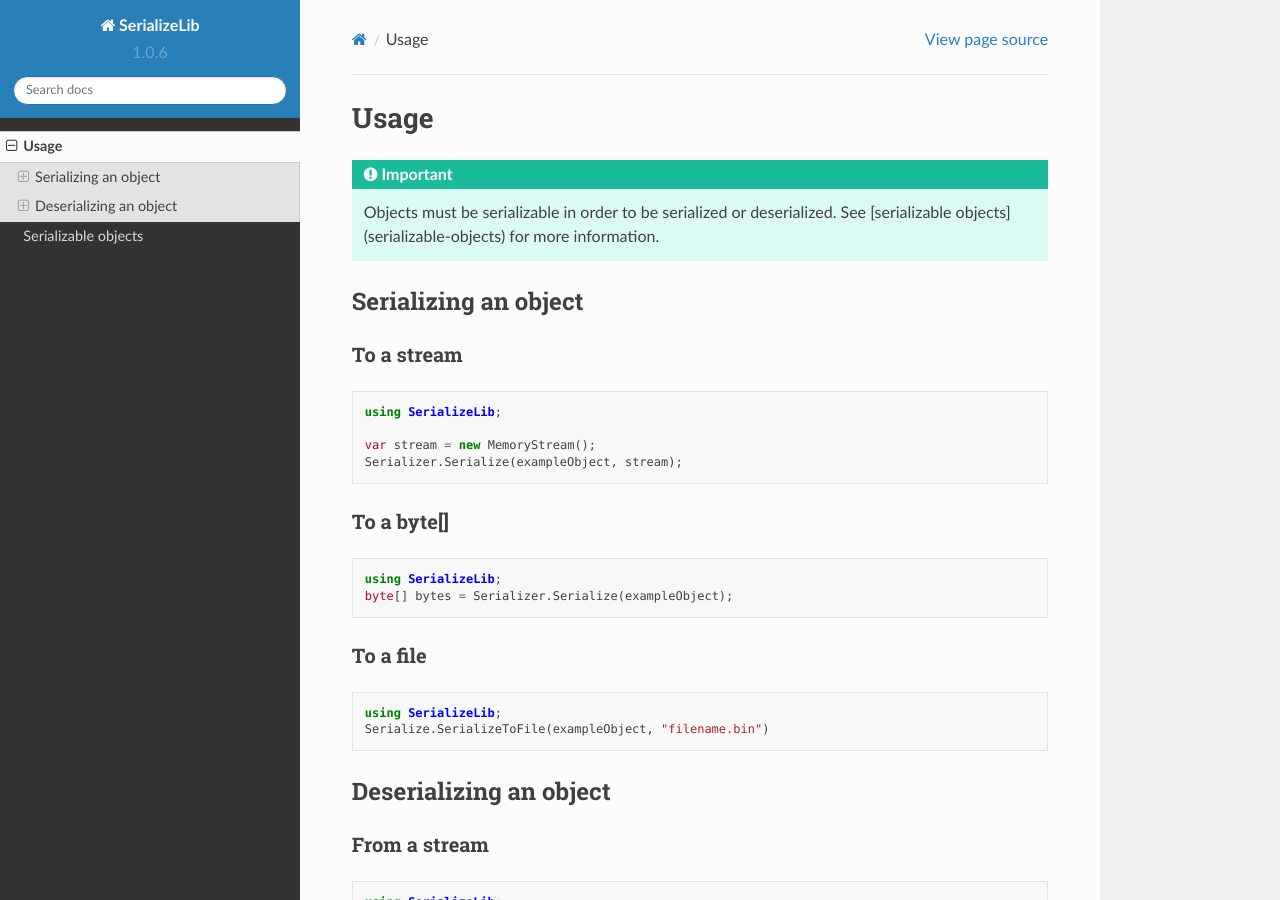
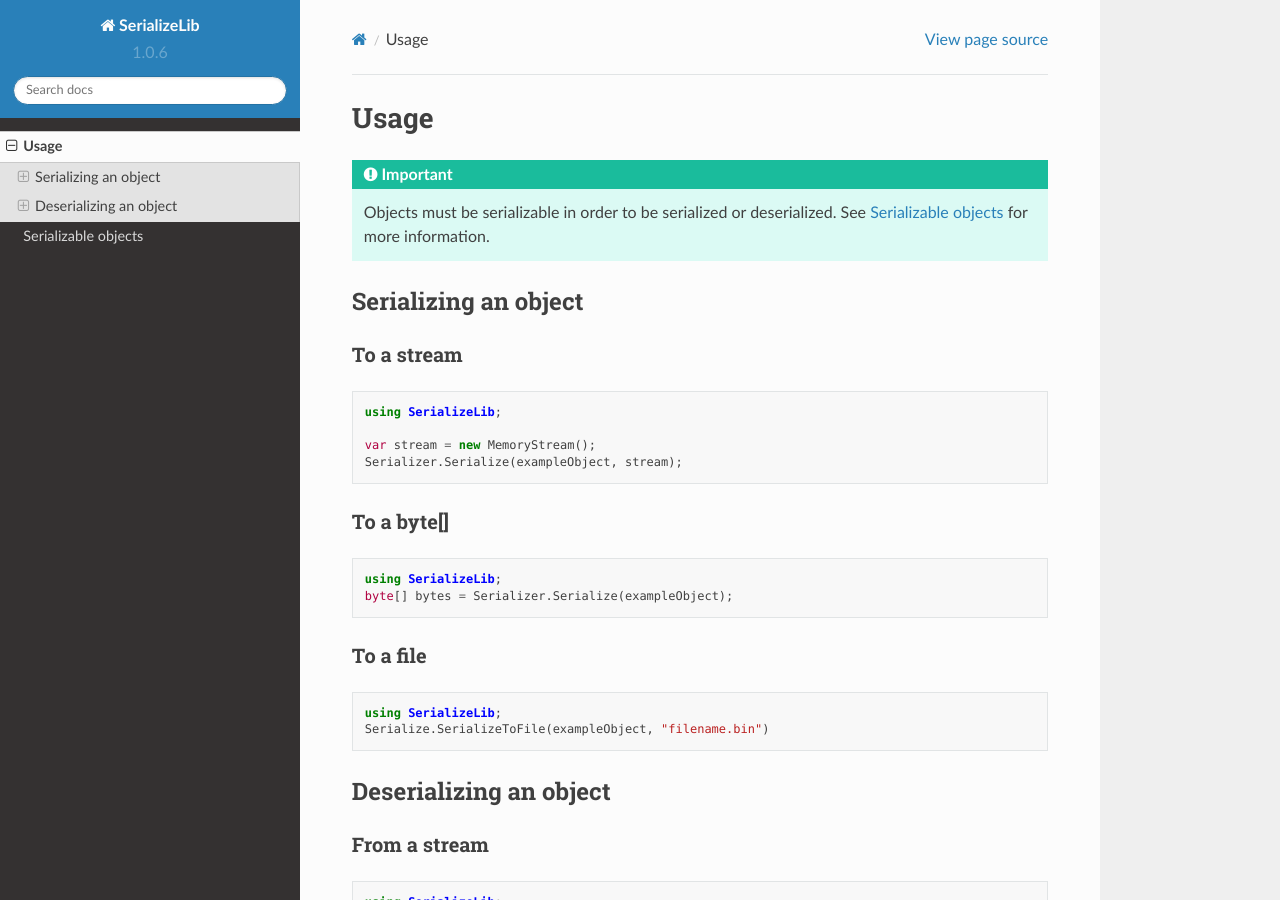
Before and after one commit to Mylo-Softworks/SerializeLib-docs, a Sphinx documentation site: the page built from docs/source/usage.rst, in a window 1280 px wide and 900 px high. Built offline with Sphinx 7.4.7 and the Read the Docs theme 2.0.0, drawn with Linux system fonts in a browser that asks for light colours; some of the changed lines change nothing that is shown.

Commit message:
Fix link reference

```diff
--- a/docs/source/conf.py
+++ b/docs/source/conf.py
@@ -16,6 +16,7 @@ extensions = [
     'sphinx.ext.doctest',
     'sphinx.ext.intersphinx',
     'sphinx_tabs.tabs',
+    'sphinx.ext.autosectionlabel',
 ]
 
 sphinx_tabs_disable_tab_closing = True
--- a/docs/source/usage.rst
+++ b/docs/source/usage.rst
@@ -3,7 +3,7 @@ Usage
 
 .. important::
     Objects must be serializable in order to be serialized or deserialized.
-    See [serializable objects](serializable-objects) for more information.
+    See :ref:`serializable objects` for more information.
 
 
 Serializing an object
```
